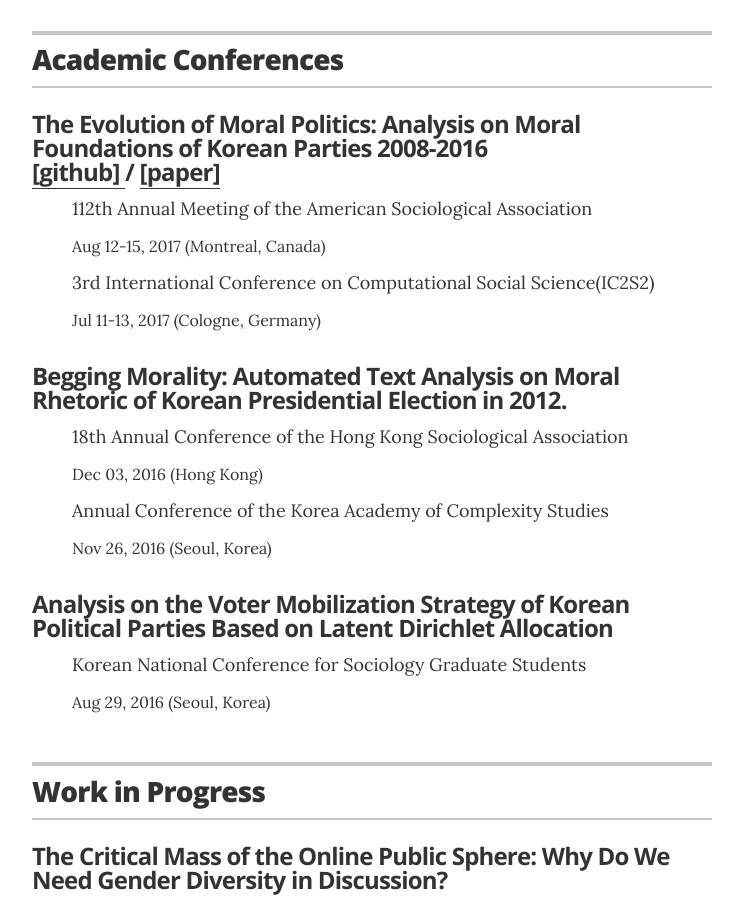
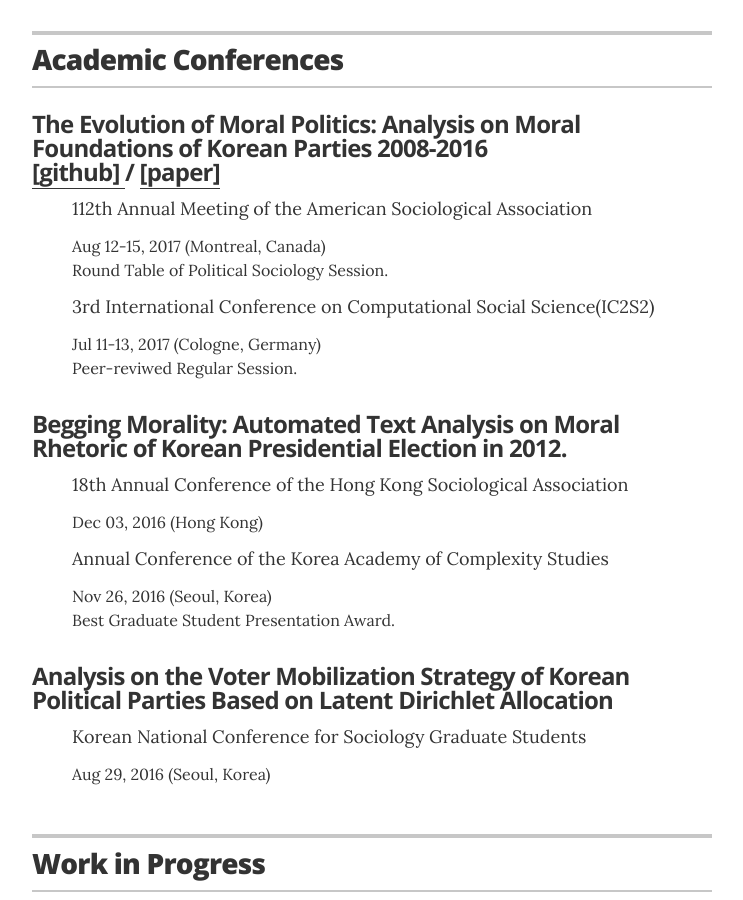
Before and after one commit to ChangdongOh/ChangdongOh.github.io, a Jekyll site: the page built from index.html, in a window 1280 px wide and 900 px high, scrolled down 1403 px. Shown: the whole window, without its empty margins (268-1011 px from the left). Built offline with Jekyll 4.4.1, drawn with Linux system fonts in a browser that asks for light colours.

```diff
--- a/_data/projects.yml
+++ b/_data/projects.yml
@@ -1,9 +1,9 @@
 # Projects
 - title: The Evolution of Moral Politics&#58; Analysis on Moral Foundations of Korean Parties 2008-2016  <br><a href = "https://github.com/ChangdongOh/MoralFoundations"> [github] </a> / <a href = "https://github.com/ChangdongOh/MoralFoundations"> [paper] </a>
   conf: 112th Annual Meeting of the American Sociological Association
-  placedate: Aug 12-15, 2017 (Montreal, Canada)
+  placedate: Aug 12-15, 2017 (Montreal, Canada) <br>Round Table of Political Sociology Session.
   conf2: 3rd International Conference on Computational Social Science(IC2S2)
-  placedate2: Jul 11-13, 2017 (Cologne, Germany)
+  placedate2: Jul 11-13, 2017 (Cologne, Germany) <br>Peer-reviwed Regular Session.
   description:
 
 
@@ -11,8 +11,8 @@
   conf: 18th Annual Conference of the Hong Kong Sociological Association
   placedate: Dec 03, 2016 (Hong Kong)
   conf2: Annual Conference of the Korea Academy of Complexity Studies
-  placedate2: Nov 26, 2016 (Seoul, Korea)
-  description: Best Graduate Student Presentation Award.
+  placedate2: Nov 26, 2016 (Seoul, Korea) <br>Best Graduate Student Presentation Award.
+  description:
 
 - title: Analysis on the Voter Mobilization Strategy of Korean Political Parties Based on Latent Dirichlet Allocation
   conf: Korean National Conference for Sociology Graduate Students
```
